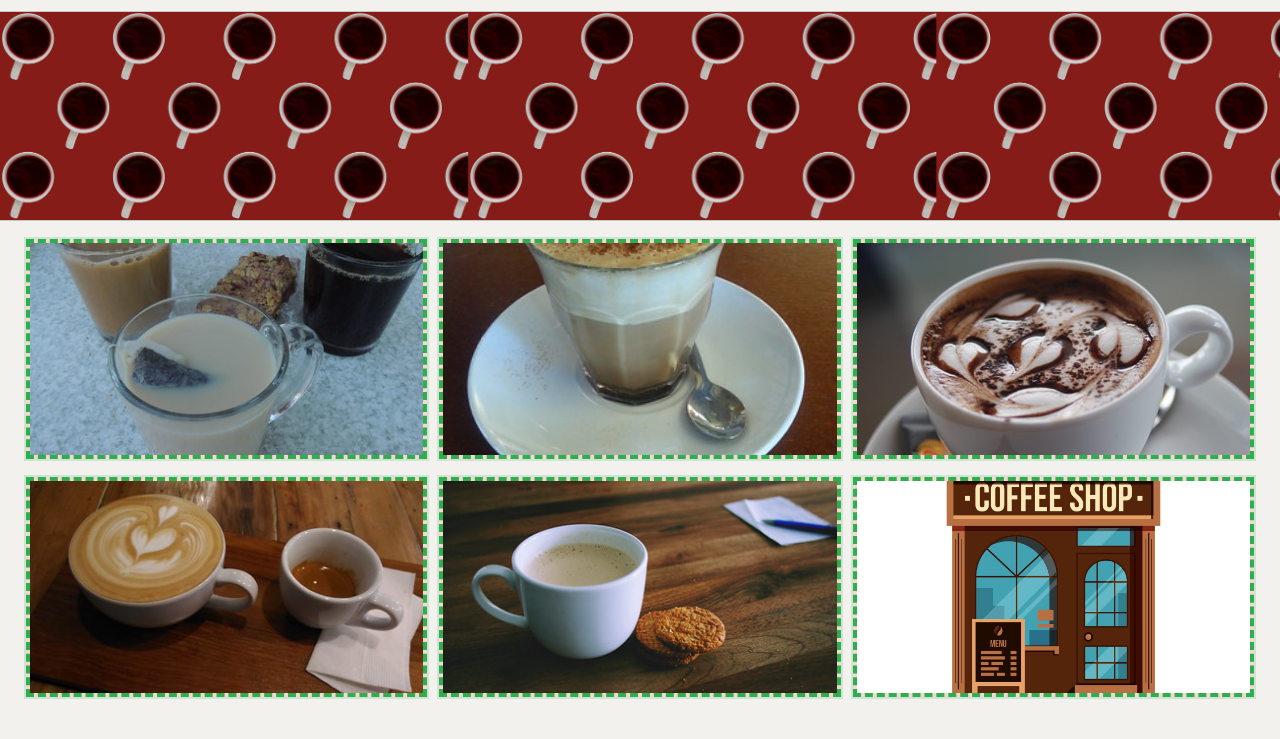
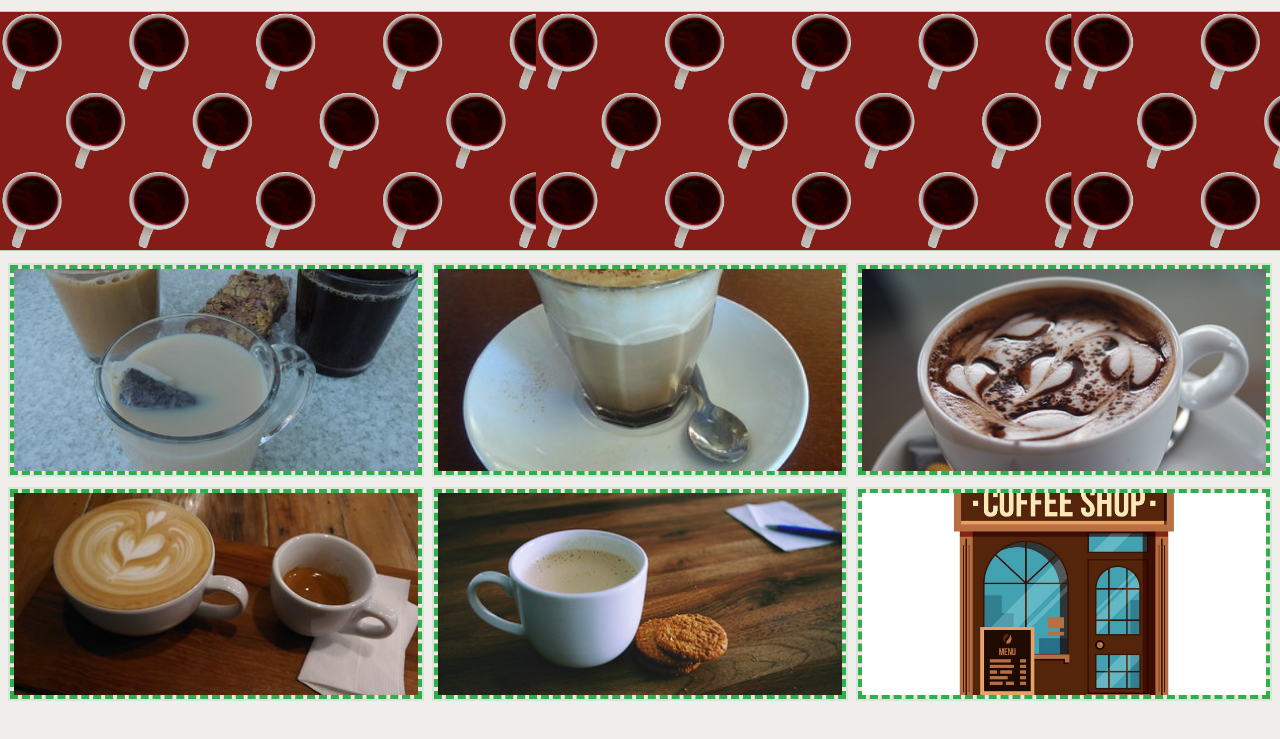
Before and after one commit to JoudTaher/discussion4, a plain HTML site: page index.html in a window 1280 px wide. Shown: the part 53-792 px from the top of the page. Drawn offline with Linux system fonts and the light colour scheme.

Commit message:
css fixes

```diff
--- a/css/style.css
+++ b/css/style.css
@@ -6,7 +6,7 @@ body {
     margin: 0;
     line-height: 1.15;
     font-family: Arial, Helvetica, sans-serif;
-    background: #f3f1ee;
+    background: #efeeeb;
     color: #1f1f1f;
 }
 
@@ -21,12 +21,12 @@ h1 {
 }
 
 header {
-    background: #f3f1ee;
+    background: #efeeeb;
 }
 
 .hero-banner {
     width: 100%;
-    height: 210px;
+    height: 240px;
     background-image: url("../images/cover_image.jpg");
     background-repeat: repeat-x;
     background-size: auto 100%;
@@ -35,30 +35,32 @@ header {
 }
 
 main {
-    padding: 18px 0 30px;
-    background: #f3f1ee;
+    padding: 0;
+    background: #efeeeb;
 }
 
 .gallery {
-    width: 96%;
-    margin: 0 auto;
+    width: 100%;
+    max-width: 100%;
+    margin: 0;
     display: grid;
-    grid-template-columns: repeat(3, minmax(220px, 1fr));
-    gap: 18px 12px;
-    align-items: start;
-    background: #f3f1ee;
+    grid-template-columns: repeat(3, minmax(200px, 1fr));
+    gap: 14px 12px;
+    padding: 14px 10px 20px;
+    align-items: stretch;
+    background: #efeeeb;
 }
 
 .gallery img {
     display: block;
     width: 100%;
-    height: 220px;
+    height: 210px;
     object-fit: cover;
     padding: 0;
     margin: 0;
     border: 4px dashed #2fae4d;
-    background: #f3d9d2;
-    box-shadow: 0 0 0 2px rgba(47, 174, 77, 0.18);
+    background: #f0e6db;
+    box-shadow: 0 0 0 2px rgba(47, 174, 77, 0.12);
 }
 
 .coffee1,
@@ -68,7 +70,10 @@ main {
 .coffee5,
 .coffeeshop {
     border-radius: 0;
-    aspect-ratio: 1.25 / 1;
+}
+
+.coffeeshop {
+    height: 210px;
 }
 
 @media (max-width: 760px) {
```
